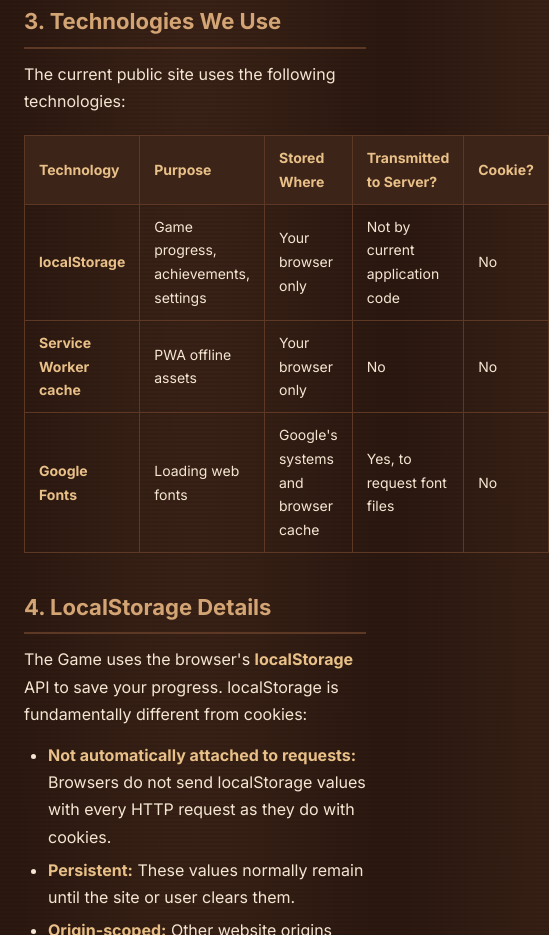
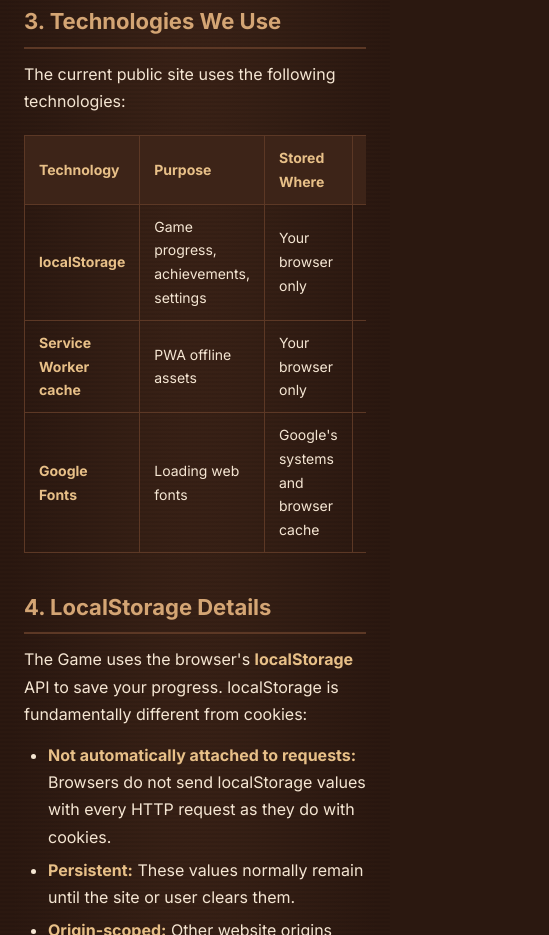
Before and after one commit to jackliao2/mahjong-roguelike, a website built with Vite: page cookies.html in a window 390 px wide. Shown: the part 1473-2408 px from the top of the page, 549 px wide, since content can reach past the window. Built offline with nearby package versions, Linux system fonts and the light colour scheme.

Commit message:
Fix legal table overflow on mobile

```diff
--- a/cookies.html
+++ b/cookies.html
@@ -84,7 +84,18 @@
   td { color: var(--cream); }
   footer { background: var(--ink); border-top: 4px solid var(--vermillion); padding: 24px; text-align: center; color: var(--cream-dim); font-size: 13px; }
   footer a { color: var(--amber-bright); text-decoration: none; } footer a:hover { text-decoration: underline; }
-  @media (max-width: 600px) { h1 { font-size: 20px; } .nav-links a { font-size: 7px; padding: 6px 8px; } table { font-size: 12px; } }
+  @media (max-width: 600px) {
+    h1 { font-size: 20px; }
+    .nav-links a { font-size: 7px; padding: 6px 8px; }
+    table {
+      display: block;
+      width: 100%;
+      max-width: 100%;
+      overflow-x: auto;
+      font-size: 12px;
+      -webkit-overflow-scrolling: touch;
+    }
+  }
 </style>
 <!-- Structured Data: BreadcrumbList -->
 <script type="application/ld+json">
```
